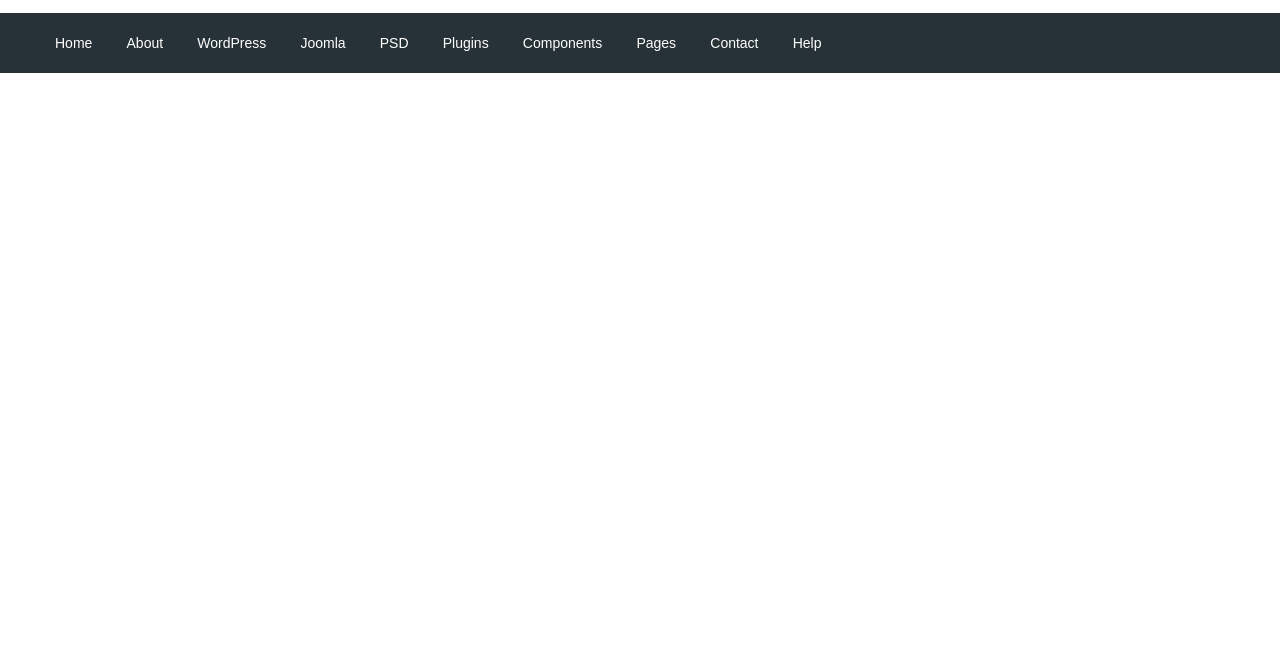
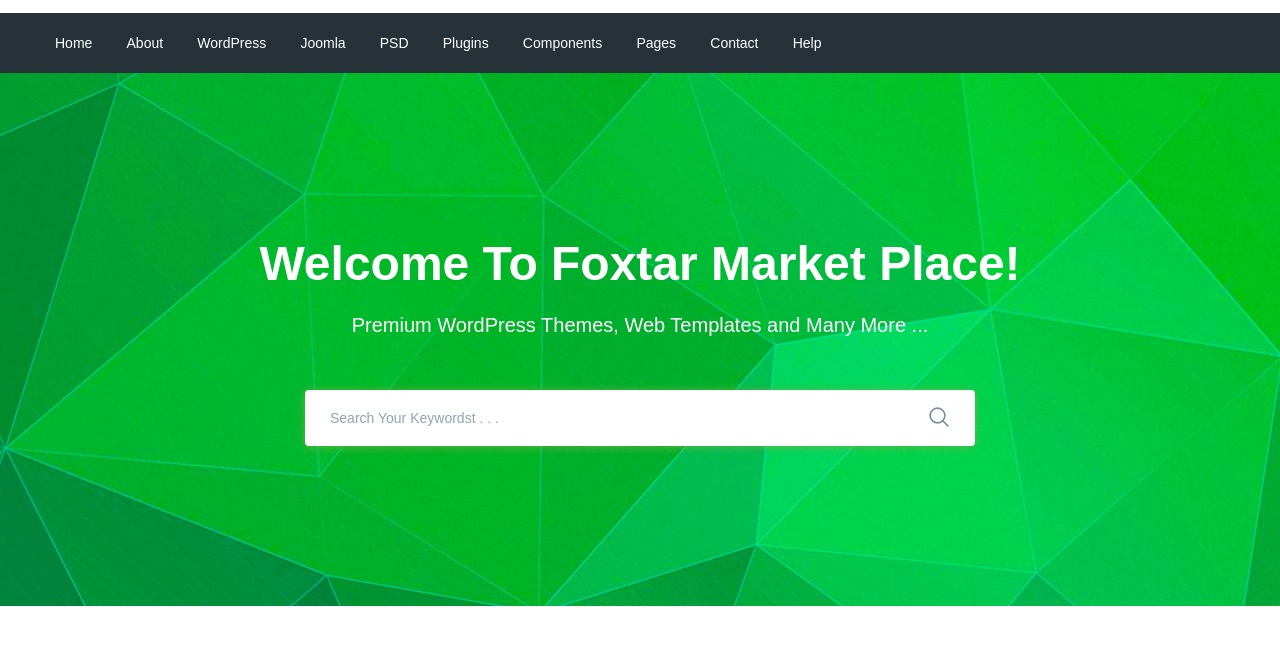
Before and after one commit to oldariy/moderno, a website: page app/index.html in a window 1280 px wide. Shown: the part 77-722 px from the top of the page. Drawn offline with nearby package versions, Linux system fonts and the light colour scheme; files that its build step writes are made by us from their sources.

Commit message:
added search section

```diff
--- a/app/index.html
+++ b/app/index.html
@@ -76,9 +76,28 @@
                 </nav>
             </div>
         </div>
+    </header>
 
-
-    </header>
+    <section class="search" style="background-image: url(images/search-bg.jpg);">
+        <div class="container">
+            <div class="search__inner">
+                <div class="search__inner-title">
+                    Welcome To Foxtar Market Place!
+                </div>
+                <div class="search__inner-text">
+                    Premium WordPress Themes, Web Templates and Many More ...
+                </div>
+                <div class="search__inner-form">
+                    <form>
+                        <input type="text" placeholder="Search Your Keywordst . . ." required>
+                        <button type="submit">
+                            <img src="images/icons/search.png" alt="">
+                        </button>
+                    </form>
+                </div>
+            </div>
+        </div>
+    </section>
 
 
 
--- a/app/scss/style.scss
+++ b/app/scss/style.scss
@@ -58,3 +58,56 @@
         font-size: 14px;
     }
 }
+
+.search{
+    background-repeat: no-repeat;
+    background-size: cover;
+    background-position: center;
+    min-height: 533px;
+}
+
+.search__inner{
+    padding: 155px 0 100px;
+    color: #fff;
+    text-align: center;
+    &-title{
+      margin-bottom: 10px;
+      font-size: 48px;
+      font-weight: 700;
+      line-height: 72px;
+    }
+    &-text{
+      margin-bottom: 50px;
+      font-size: 20px;
+      font-weight: 500;
+      line-height: 30px;
+    }
+    &-form{
+        max-width: 670px;
+        margin: 0 auto;
+        position: relative;
+        input{
+            display: block;
+            width: 100%;
+            height: 56px;
+            box-shadow: 0px 1px 10px 0px rgba(124, 178, 64, 0.75);
+            border-radius: 4px;
+            border: none;
+            font-size: 14px;
+            font-weight: 500;
+            padding-left: 25px;
+            padding-right: 60px;
+            &::placeholder{
+                color: #90a4ae;
+                font-weight: 500;
+            }
+        }
+        button{
+            position: absolute;
+            border: none;
+            background-color: transparent;
+            right: 20px;
+            top: 16px;
+        }
+    }
+}
```
Also changed, not shown: app/images/icons/search.png (added), app/images/icons/search.svg (added), app/images/search-bg.jpg (added).
